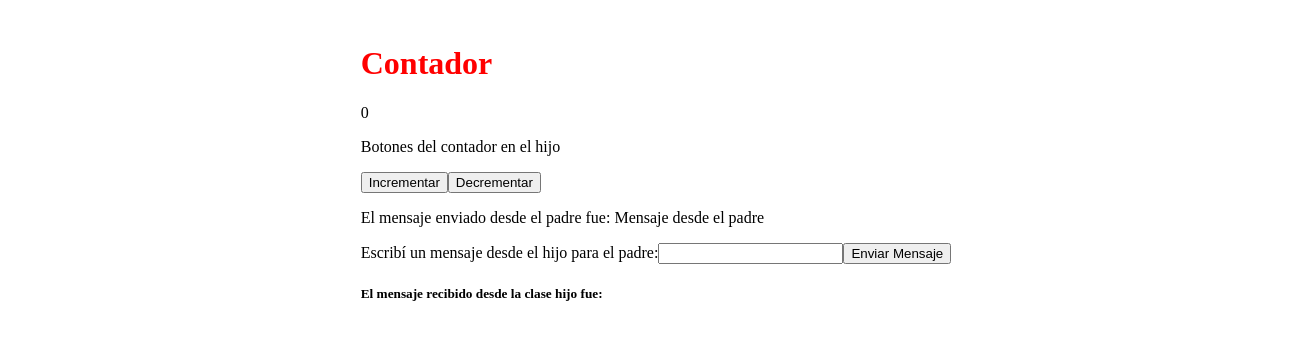
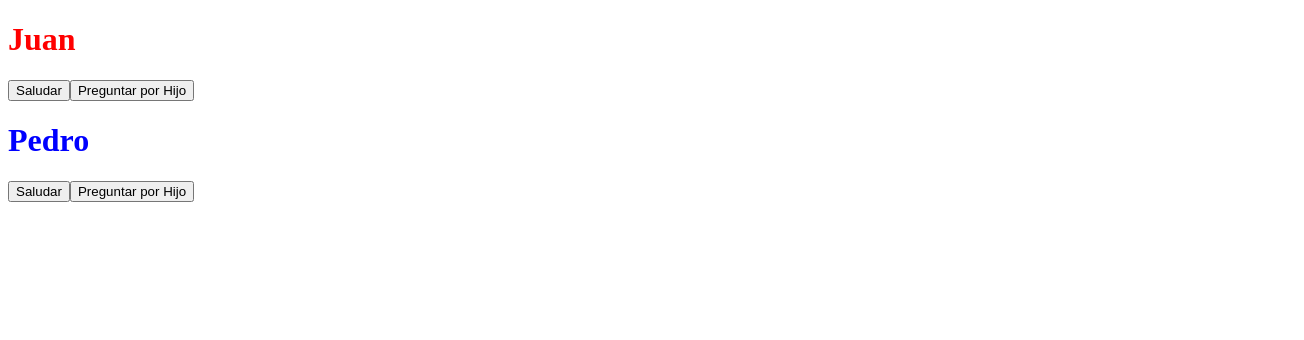
Before and after one commit to matiasCoco1997/cursoAngular, an Angular app in the folder curso-angular-youtube/: page / in a window 1280 px wide. Shown: the top 340 px of the page, 1304 px wide, since content can reach past the window. Built offline with nearby package versions, Linux system fonts and the light colour scheme.

Commit message:
update servicios e inyeccion de dependencias

```diff
--- a/curso-angular-youtube/src/app/app.component.html
+++ b/curso-angular-youtube/src/app/app.component.html
@@ -1,5 +1,9 @@
-<main class="main">
+<div>
   <app-padre></app-padre>
-</main>
+</div>
+
+<div>
+  <app-hermano></app-hermano>
+</div>
 
 <router-outlet></router-outlet>
--- a/curso-angular-youtube/src/app/app.module.ts
+++ b/curso-angular-youtube/src/app/app.module.ts
@@ -6,12 +6,14 @@ import { AppComponent } from './app.component';
 import { PadreComponent } from './padre/padre.component';
 import { HijoComponent } from './hijo/hijo.component';
 import { FormsModule } from '@angular/forms';
+import { HermanoComponent } from './hermano/hermano.component';
 
 @NgModule({
   declarations: [
     AppComponent,
     PadreComponent,
-    HijoComponent
+    HijoComponent,
+    HermanoComponent
   ],
   imports: [
     BrowserModule,
--- /dev/null
+++ b/curso-angular-youtube/src/app/hermano/hermano.component.css
@@ -0,0 +1,3 @@
+h1{
+    color: blue;
+}
--- /dev/null
+++ b/curso-angular-youtube/src/app/hermano/hermano.component.html
@@ -0,0 +1,5 @@
+<div>
+    <h1>{{ nombre }}</h1>
+    <button type="button" (click)="saludar()">Saludar</button>
+    <button type="button" (click)="preguntar()">Preguntar por Hijo</button>
+</div>
--- /dev/null
+++ b/curso-angular-youtube/src/app/hermano/hermano.component.ts
@@ -0,0 +1,34 @@
+import { Component, OnInit, inject } from '@angular/core';
+import { ServicioFamiliarService } from '../servicio-familiar.service';
+
+@Component({
+  selector: 'app-hermano',
+  templateUrl: './hermano.component.html',
+  styleUrl: './hermano.component.css'
+})
+export class HermanoComponent implements OnInit{
+
+  nombre?: string;
+
+
+  constructor( private _servicioFamiliar: ServicioFamiliarService ){
+
+  }
+
+  _servicioFamiliar2 = inject(ServicioFamiliarService); //otra forma de injectar las dependencias
+
+  ngOnInit(): void {
+    this._servicioFamiliar.setHermanoPequenio("Pedro");
+    this.nombre = this._servicioFamiliar.getHermanoPequenio();
+  }
+
+
+  saludar(){
+    this._servicioFamiliar.saludar(this._servicioFamiliar.getHermanoGrande() || '');
+  }
+
+  preguntar(){
+    console.log(this._servicioFamiliar.preguntarPorHijo());
+  }
+
+}
--- a/curso-angular-youtube/src/app/padre/padre.component.html
+++ b/curso-angular-youtube/src/app/padre/padre.component.html
@@ -1,4 +1,5 @@
-<h1>Contador</h1>
+<!--
+    <h1>Contador</h1>
 
 <p>{{ valorContador }}</p>
 
@@ -10,3 +11,10 @@
 </app-hijo>
 
 <h5>El mensaje recibido desde la clase hijo fue: {{ mensajeRecibido }}</h5>
+-->
+
+<div>
+    <h1>{{ nombre }}</h1>
+    <button type="button" (click)="saludar()">Saludar</button>
+    <button type="button" (click)="preguntar()">Preguntar por Hijo</button>
+</div>
--- a/curso-angular-youtube/src/app/padre/padre.component.ts
+++ b/curso-angular-youtube/src/app/padre/padre.component.ts
@@ -1,11 +1,38 @@
-import { Component } from '@angular/core';
+import { Component, OnInit } from '@angular/core';
+import { ServicioFamiliarService } from '../servicio-familiar.service';
 
 @Component({
   selector: 'app-padre',
   templateUrl: './padre.component.html',
   styleUrl: './padre.component.css'
 })
-export class PadreComponent {
+export class PadreComponent implements OnInit {
+
+  nombre?: string;
+
+  constructor( private _servicioFamiliar: ServicioFamiliarService ){
+
+  }
+
+  ngOnInit(): void {
+    this._servicioFamiliar.setHermanoGrande("Juan");
+    this.nombre = this._servicioFamiliar.getHermanoGrande();
+  }
+
+
+  saludar(){
+    this._servicioFamiliar.saludar(this._servicioFamiliar.getHermanoPequenio() || '');
+  }
+
+  preguntar(){
+    console.log(this._servicioFamiliar.preguntarPorHijo());
+  }
+
+
+
+
+
+
 
   mensajePadre :string = 'Mensaje desde el padre';
   mensajeRecibido: string = '';
--- /dev/null
+++ b/curso-angular-youtube/src/app/servicio-familiar.service.ts
@@ -0,0 +1,37 @@
+import { Injectable } from '@angular/core';
+
+@Injectable({
+  providedIn: 'root'
+})
+export class ServicioFamiliarService {
+
+  hermanoGrande?: string;
+  hermanoPequenio?: string;
+
+  saludar(hermano: string){
+    console.log(`Hola ${hermano}`);
+  }
+
+  preguntarPorHijo():string{
+    return "¿Cómo estas tu hijo?";
+  }
+
+  getHermanoGrande():string{
+    return this.hermanoGrande || "";
+  }
+
+  setHermanoGrande(nombre : string){
+    this.hermanoGrande = nombre;
+  }
+
+  getHermanoPequenio():string{
+    return this.hermanoPequenio || "";
+  }
+
+  setHermanoPequenio(nombre : string){
+    this.hermanoPequenio = nombre;
+  }
+
+
+  constructor() { }
+}
```
Also changed, not shown: 1 other file (tests, documents, lock files or other folders).
